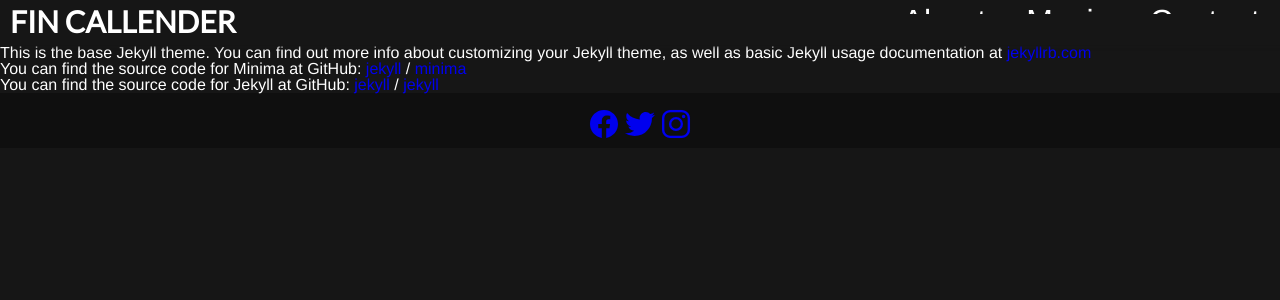
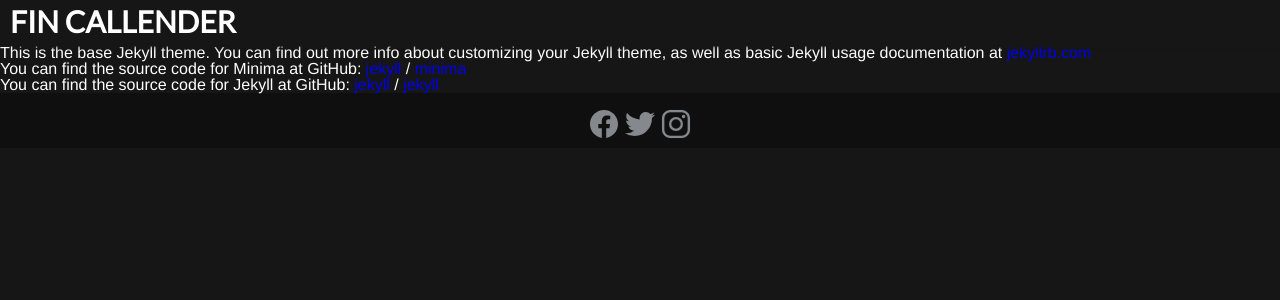
Before and after one commit to callenb/fincallender, a Jekyll site: the page built from about.markdown, in a window 1280 px wide. Shown: the top 300 px of the page. Built offline with Jekyll 4.4.1, drawn with Linux system fonts in a browser that asks for light colours.

Commit message:
Footer social icons

```diff
--- a/_sass/3-modules/_footer.scss
+++ b/_sass/3-modules/_footer.scss
@@ -7,3 +7,16 @@
     background-color: rgba(0,0,0,0.32);
     padding: 15px 0 5px;
 }
+
+.social-icons li {
+    margin: 0 0 5px;
+    float: none;
+    text-align: center;
+    display: inline;
+    position: relative;
+    text-decoration: none;
+}
+
+ion-icon {
+    color: $grey;
+}
--- a/_sass/3-modules/_header.scss
+++ b/_sass/3-modules/_header.scss
@@ -29,7 +29,7 @@
 /* Nav Menu */
 .nav {
     width: 50%;
-    height: 30%;
+    height: 16%;
     position: fixed;
     right: 0;
     background-color: $background-color;
--- a/_sass/main.scss
+++ b/_sass/main.scss
@@ -30,12 +30,3 @@
 /* =======================
 :: Everything after here to be refactored away from this file
 ======================= */
-
-.social-icons li {
-    margin: 0 0 5px;
-    float: none;
-    text-align: center;
-    display: inline;
-    position: relative;
-    text-decoration: none;
-}
```
